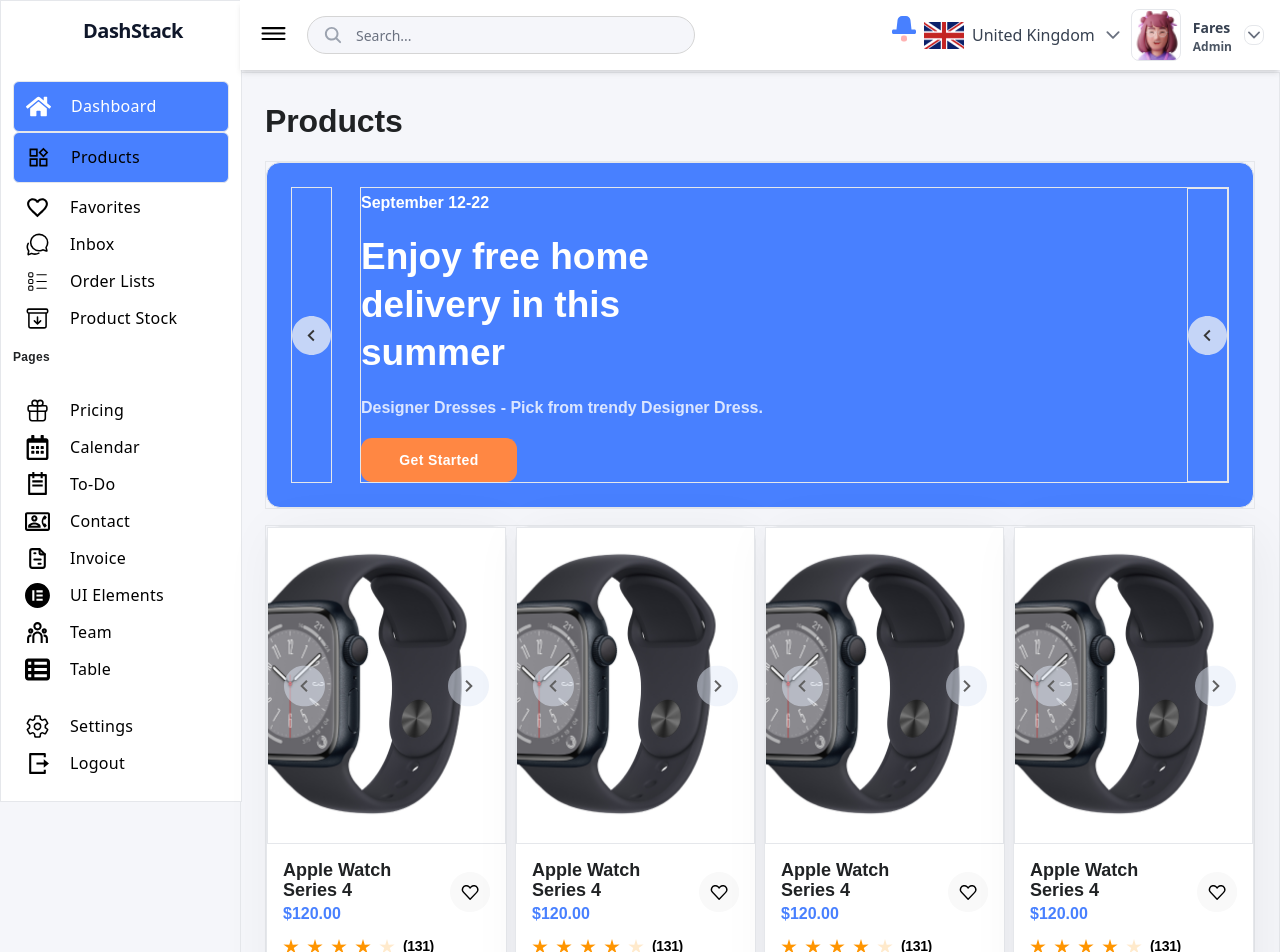
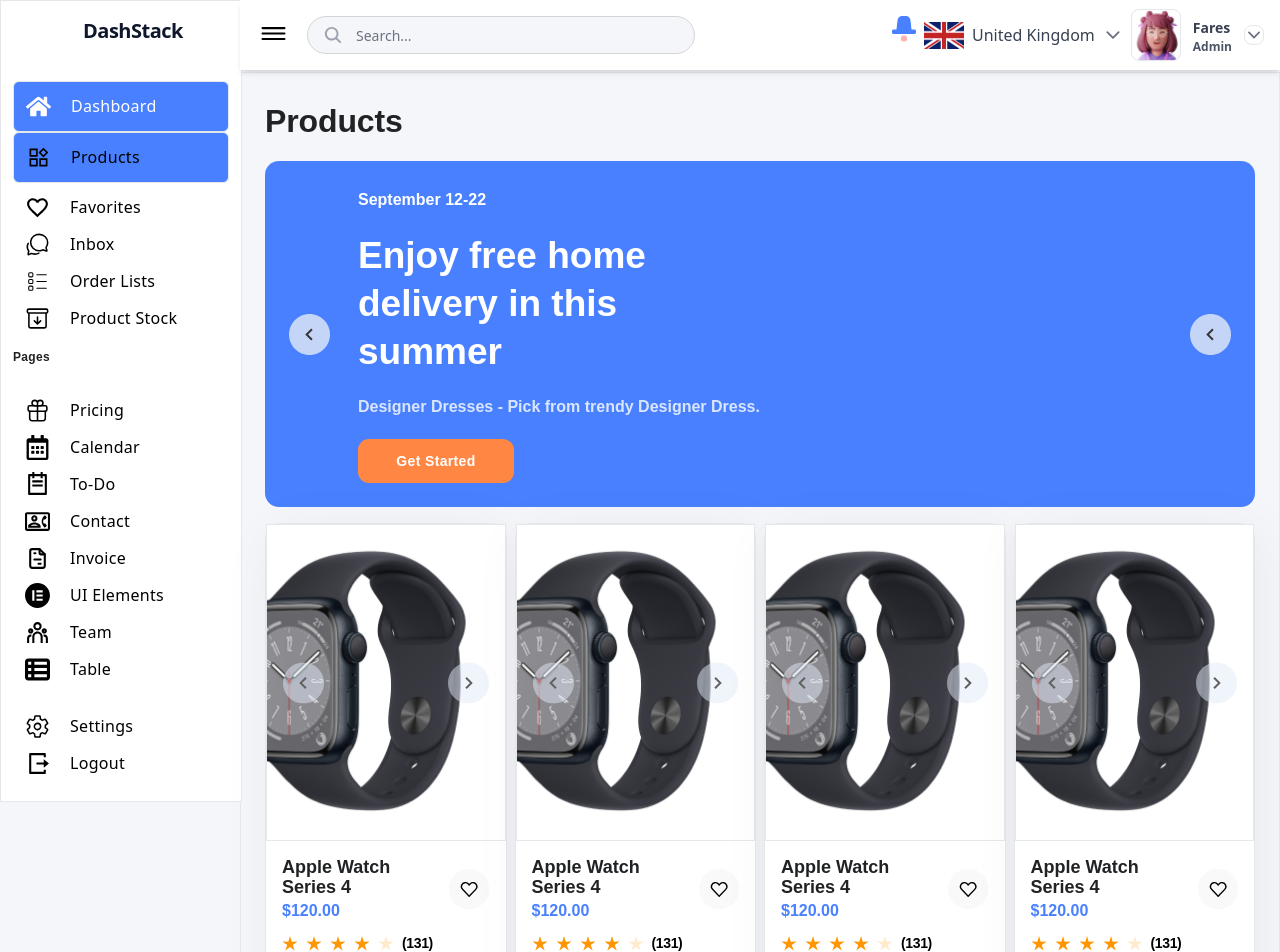
Before and after one commit to faressafer/dash-stack-dashboard, a React (Vite) app: page /Products in a window 1280 px wide. Shown: the top 952 px of the page. Built offline with nearby package versions, Linux system fonts and the light colour scheme.

Commit message:
broder removed for the products page

```diff
--- a/src/components/Banner.jsx
+++ b/src/components/Banner.jsx
@@ -3,9 +3,9 @@
 
 const Banner = () => {
   return (
-    <div className="h-[346px] border rounded-[14px] bg-[#4880FF]">
+    <div className="h-[346px]  rounded-[14px] bg-[#4880FF]">
       <div className="p-6 text-white h-full flex ">
-        <div className="border h-full w-[41px] flex items-center justify-start mr-7">
+        <div className=" h-full w-[41px] flex items-center justify-start mr-7">
           <svg
             xmlns="http://www.w3.org/2000/svg"
             width="41"
@@ -26,7 +26,7 @@
             />
           </svg>
         </div>
-        <div className="justify-between flex border w-full">
+        <div className="justify-between flex  w-full">
           <div className="flex flex-col justify-between w-[413px]">
             <p className="text-white font-nunito-sans text-base font-semibold leading-[30px]">
               September 12-22
@@ -43,7 +43,7 @@
               </span>
             </button>
           </div>
-          <div className="border h-full w-[41px] flex items-center justify-end ">
+          <div className=" h-full w-[41px] flex items-center justify-end ">
             <svg
               xmlns="http://www.w3.org/2000/svg"
               width="41"
--- a/src/components/Products.jsx
+++ b/src/components/Products.jsx
@@ -12,10 +12,10 @@
         <h1 className="text-[#202224] font-nunito-sans text-[32px] font-bold tracking-[-0.114px]">
           Products
         </h1>
-        <div className=" border w-full">
+        <div className="  w-full">
           <Banner />
         </div>
-        <div className=" border w-full">
+        <div className="  w-full">
           <Card />
         </div>
       </div>
```
